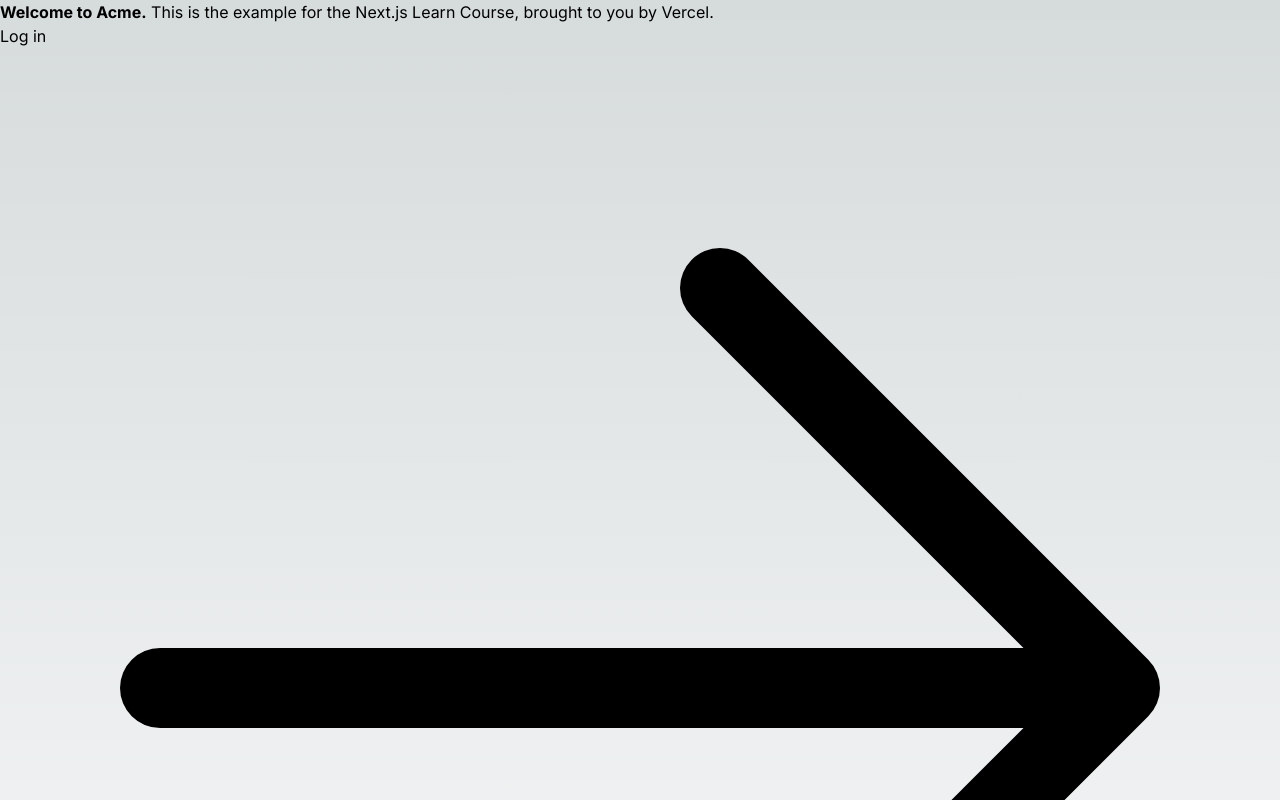
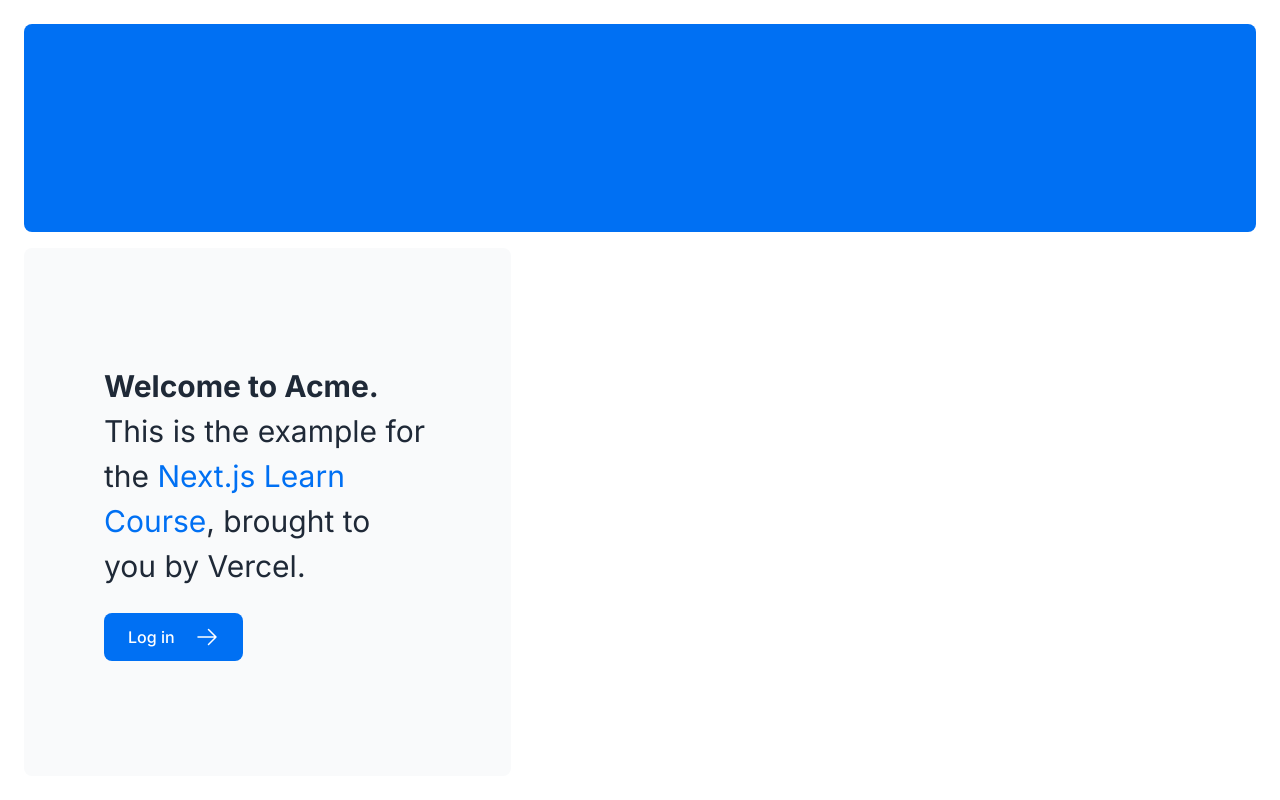
Before and after one commit to emeritus/MO-PCCO.R3-assets, a Next.js app in the folder module-25/starter/nextjs-dashboard/: page / in a window 1280 px wide. Shown: the top 800 px of the page. Built offline with nearby package versions, Linux system fonts and the light colour scheme.

Commit message:
Financial Dashboard Starter Code

```diff
--- a/module-25/starter/nextjs-dashboard/src/app/globals.css
+++ b/module-25/starter/nextjs-dashboard/src/app/globals.css
@@ -3,27 +3,12 @@
 @tailwind utilities;
 
 :root {
-  --foreground-rgb: 0, 0, 0;
-  --background-start-rgb: 214, 219, 220;
-  --background-end-rgb: 255, 255, 255;
 }
 
 @media (prefers-color-scheme: dark) {
-  :root {
-    --foreground-rgb: 255, 255, 255;
-    --background-start-rgb: 0, 0, 0;
-    --background-end-rgb: 0, 0, 0;
-  }
 }
 
 body {
-  color: rgb(var(--foreground-rgb));
-  background: linear-gradient(
-      to bottom,
-      transparent,
-      rgb(var(--background-end-rgb))
-    )
-    rgb(var(--background-start-rgb));
 }
 
 @layer utilities {
@@ -31,3 +16,18 @@
     text-wrap: balance;
   }
 }
+
+input[type='number'] {
+  -moz-appearance: textfield;
+  appearance: textfield;
+}
+
+input[type='number']::-webkit-inner-spin-button {
+  -webkit-appearance: none;
+  margin: 0;
+}
+
+input[type='number']::-webkit-outer-spin-button {
+  -webkit-appearance: none;
+  margin: 0;
+}
--- a/module-25/starter/nextjs-dashboard/src/app/page.js
+++ b/module-25/starter/nextjs-dashboard/src/app/page.js
@@ -1,4 +1,4 @@
-import AcmeLogo from '@/app/ui/acme-logo';
+// import AcmeLogo from '@/app/ui/acme-logo';
 import { ArrowRightIcon } from '@heroicons/react/24/outline';
 import Link from 'next/link';
 
--- a/module-25/starter/nextjs-dashboard/tailwind.config.js
+++ b/module-25/starter/nextjs-dashboard/tailwind.config.js
@@ -2,14 +2,14 @@
 
 const config = {
   content: [
-    './pages/**/*.{js,ts,jsx,tsx,mdx}',
-    './components/**/*.{js,ts,jsx,tsx,mdx}',
-    './app/**/*.{js,ts,jsx,tsx,mdx}',
+    './src/pages/**/*.{js,ts,jsx,tsx,mdx}',
+    './src/components/**/*.{js,ts,jsx,tsx,mdx}',
+    './src/app/**/*.{js,ts,jsx,tsx,mdx}',
   ],
   theme: {
     extend: {
       gridTemplateColumns: {
-        '13': 'repeat(13, minmax(0, 1fr))',
+        13: 'repeat(13, minmax(0, 1fr))',
       },
       colors: {
         blue: {
```
